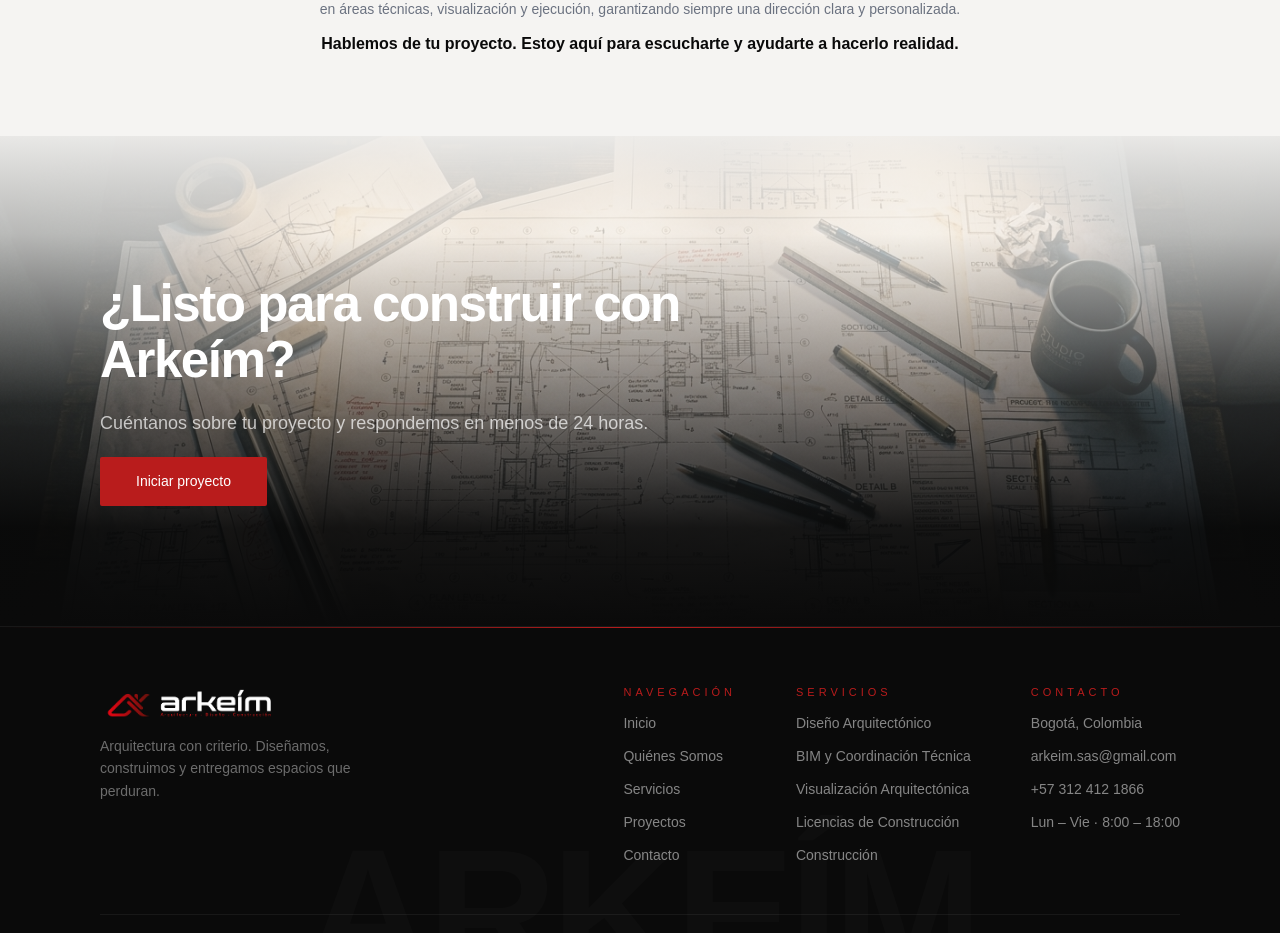
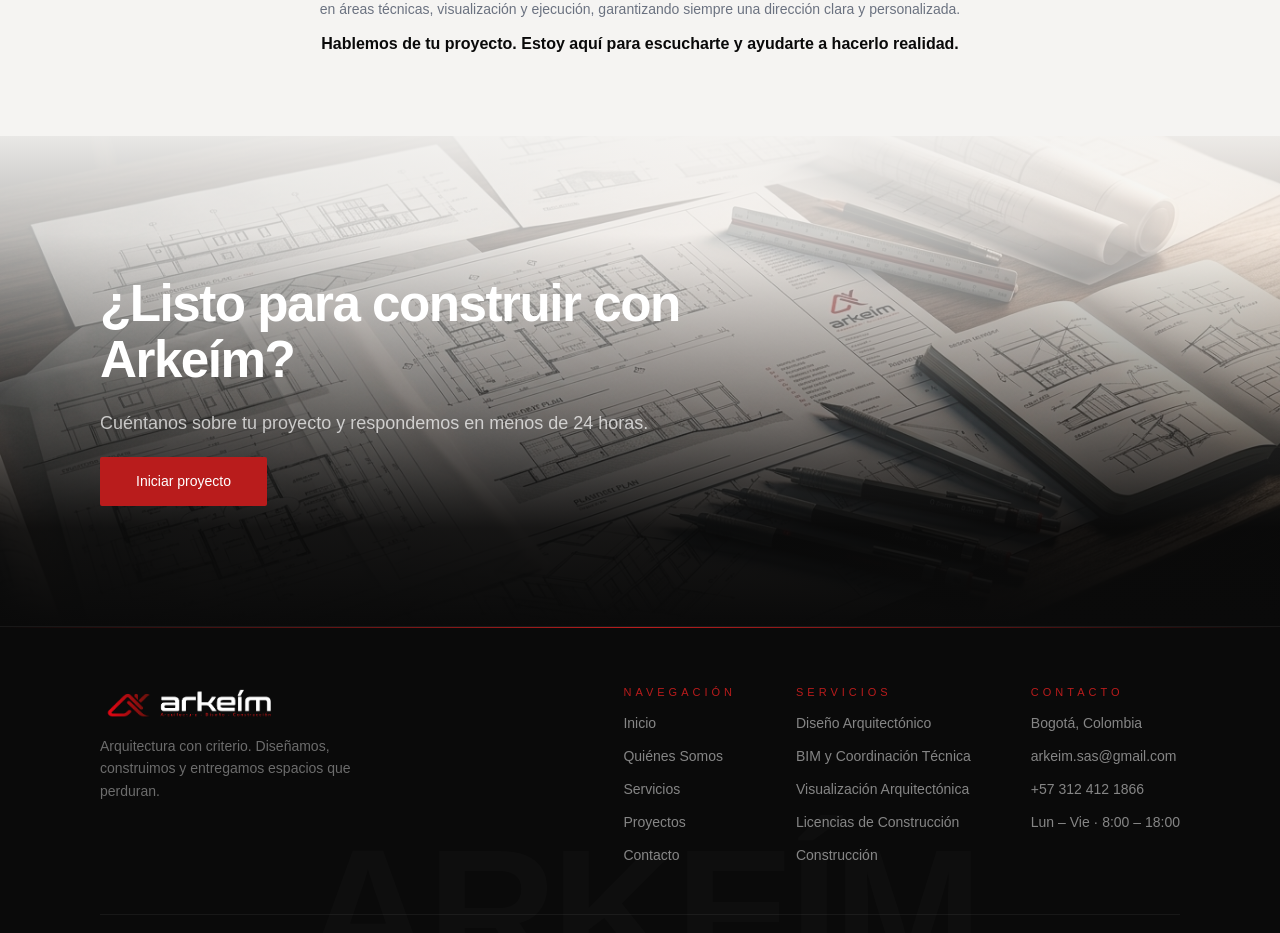
Before and after one commit to disenoprisxel/arkeim01, a React (Vite) app: page /quienes-somos in a window 1280 px wide. Shown: the part 2880-3813 px from the top of the page. Built offline with nearby package versions, Linux system fonts and the light colour scheme.

Commit message:
Replace CTA background in Quienes Somos with real architecture photo

```diff
--- a/src/pages/QuienesSomos.jsx
+++ b/src/pages/QuienesSomos.jsx
@@ -463,7 +463,7 @@ export default function QuienesSomos() {
         className="qs-cta"
       >
         <img
-          src={ARCH2}
+          src="/qs-cta-bg.png"
           alt=""
           style={{ position: 'absolute', inset: 0, width: '100%', height: '100%', objectFit: 'cover' }}
         />
```
Also changed, not shown: public/qs-cta-bg.png (added).
